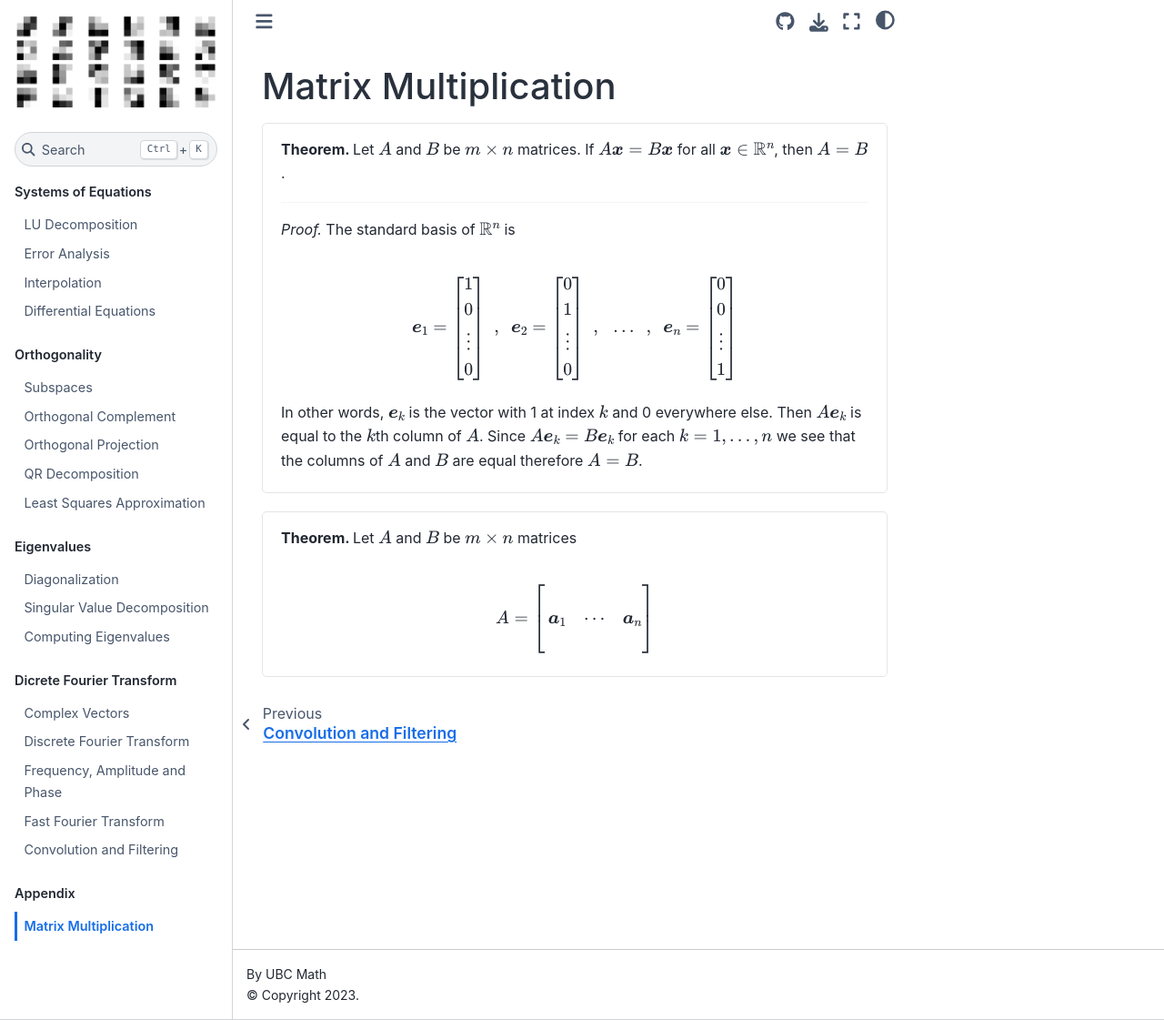
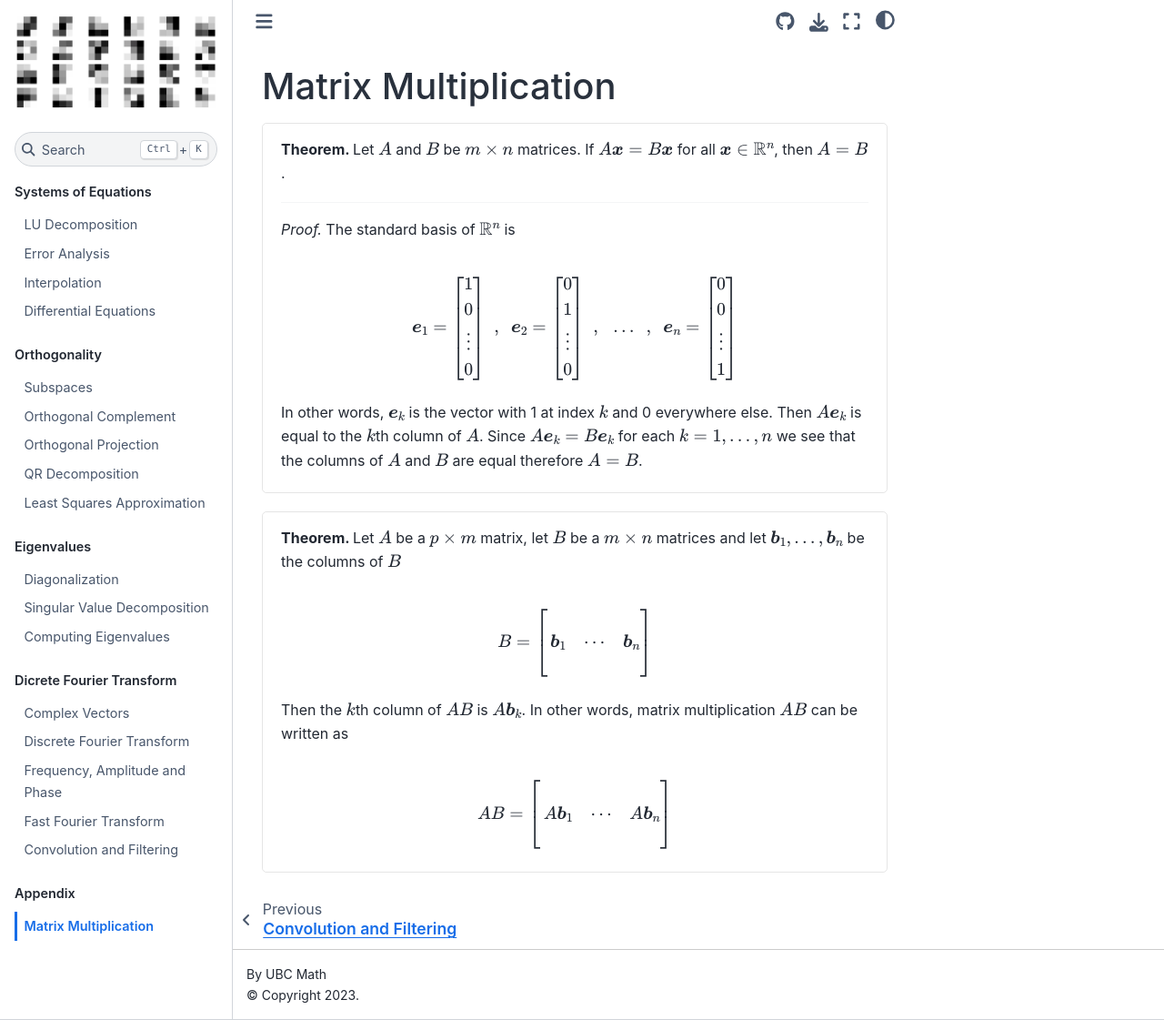
Before and after one commit to UBCMath/MATH307, a Jupyter Book: the page built from appendix/multiplication.md, in a window 1280 px wide and 1121 px high. Shown: the whole window at 91% size. Built offline with Jupyter Book 1.0.4 settings and Sphinx 7.4.7 and the Sphinx Book theme 1.1.4, drawn with Linux system fonts in a browser that asks for light colours; pages that are not in the unit, such as notebooks, are missing from menus.

````diff
--- a/appendix/multiplication.md
+++ b/appendix/multiplication.md
@@ -19,10 +19,16 @@
 ```
 
 ```{div} theorem
-Let $A$ and $B$ be $m \times n$ matrices
+Let $A$ be a $p \times m$ matrix, let $B$ be a $m \times n$ matrices and let $\boldsymbol{b}_1,\dots,\boldsymbol{b}_n$ be the columns of $B$
 
 $$
-A = \begin{bmatrix} & & \\ \boldsymbol{a}_1 & \cdots & \boldsymbol{a}_n \\ & & \end{bmatrix}
+B = \begin{bmatrix} & & \\ \boldsymbol{b}_1 & \cdots & \boldsymbol{b}_n \\ & & \end{bmatrix}
+$$
+
+Then the $k$th column of $AB$ is $A \boldsymbol{b}_k$. In other words, matrix multiplication $AB$ can be written as
+
+$$
+AB = \begin{bmatrix} & & \\ A \boldsymbol{b}_1 & \cdots & A \boldsymbol{b}_n \\ & & \end{bmatrix}
 $$
 
 ```
````
Also changed, not shown: 1 other file.
